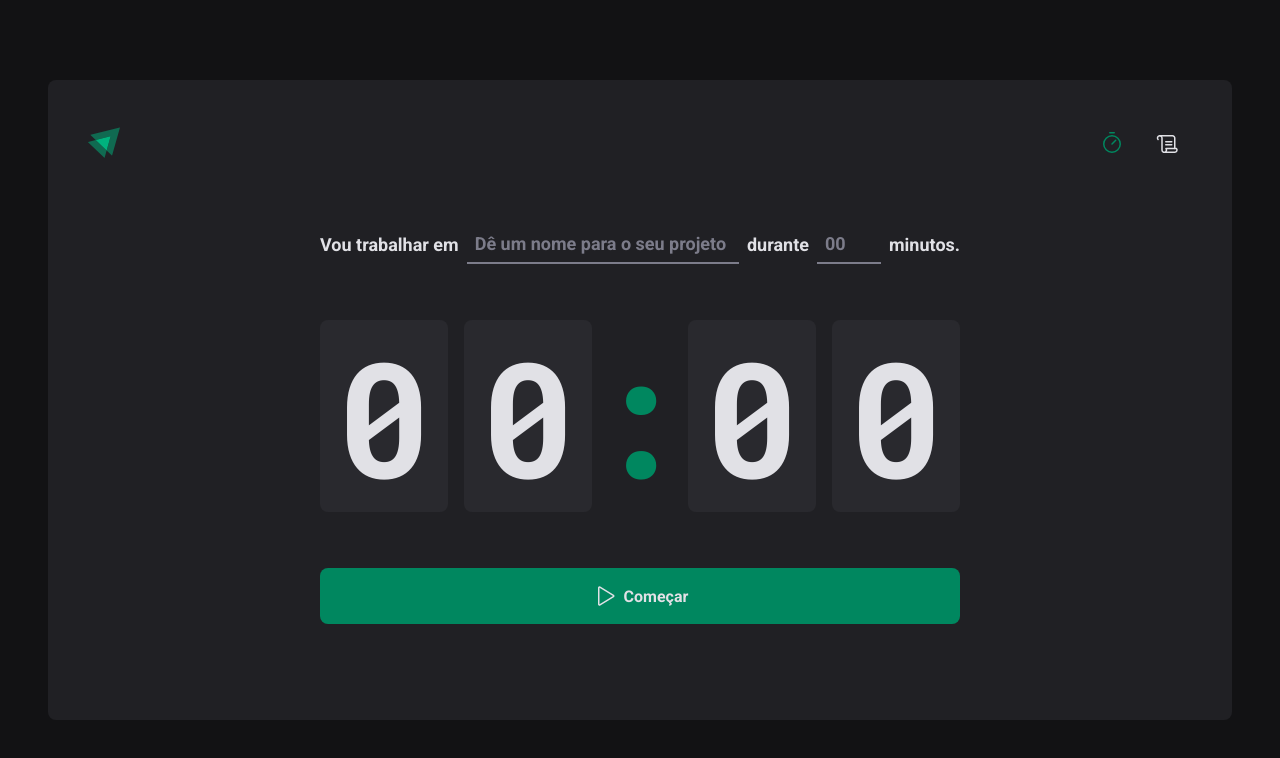
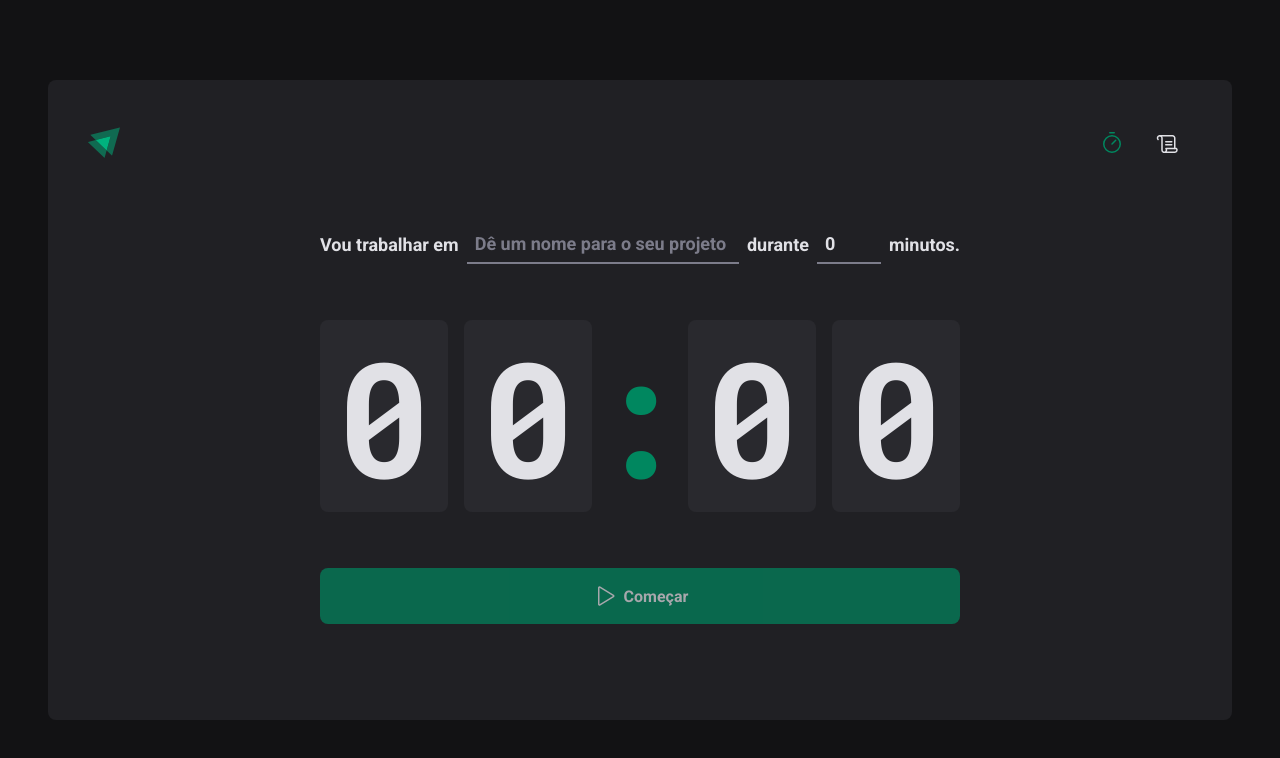
Before and after one commit to vitorsemidio-dev/ignite-timer, a React (Vite) app: page / in a window 1280 px wide. Shown: the top 758 px of the page. Built offline with nearby package versions, Linux system fonts and the light colour scheme.

Commit message:
feat: estado do formulário e validação
adicionado react-hook-form para gerenciamento do estado

adicionado zod para validação do formulário

```diff
--- a/package.json
+++ b/package.json
@@ -11,11 +11,14 @@
     "lint:fix": "eslint --ext .ts,.tsx --fix"
   },
   "dependencies": {
+    "@hookform/resolvers": "^2.9.5",
     "phosphor-react": "^1.4.1",
     "react": "^18.2.0",
     "react-dom": "^18.2.0",
+    "react-hook-form": "^7.33.1",
     "react-router-dom": "^6.3.0",
-    "styled-components": "^5.3.5"
+    "styled-components": "^5.3.5",
+    "zod": "^3.17.3"
   },
   "devDependencies": {
     "@types/react": "^18.0.15",
--- a/src/pages/Home/index.tsx
+++ b/src/pages/Home/index.tsx
@@ -1,4 +1,7 @@
+import { zodResolver } from "@hookform/resolvers/zod";
 import { Play } from "phosphor-react";
+import { useForm } from "react-hook-form";
+import * as zod from "zod";
 
 import {
   CountdownContainer,
@@ -10,16 +13,43 @@
   TaskInput,
 } from "./styles";
 
+const newCycleFormValidationSchema = zod.object({
+  task: zod.string().min(1, "Informe a tarefa"),
+  minutesAmount: zod
+    .number()
+    .min(5, "O ciclo precisa ser de no mínimo 5 minutos.")
+    .max(60, "O ciclo precisa ser de no máximo 60 minutos."),
+});
+
+type NewCycleFormData = zod.infer<typeof newCycleFormValidationSchema>;
+
 export function Home() {
+  const { register, handleSubmit, watch, reset } = useForm<NewCycleFormData>({
+    resolver: zodResolver(newCycleFormValidationSchema),
+    defaultValues: {
+      task: "",
+      minutesAmount: 0,
+    },
+  });
+
+  function handleCreateNewCycle(data: NewCycleFormData) {
+    console.log(data);
+    reset();
+  }
+
+  const task = watch("task");
+  const isSubmitDisable = !task;
+
   return (
     <HomeContainer>
-      <form>
+      <form onSubmit={handleSubmit(handleCreateNewCycle)}>
         <FormContainer>
           <label htmlFor="task">Vou trabalhar em</label>
           <TaskInput
             id="task"
             list="task-suggestions"
             placeholder="Dê um nome para o seu projeto"
+            {...register("task")}
           />
 
           <datalist id="task-suggestions">
@@ -37,6 +67,7 @@
             step={5}
             min={5}
             max={60}
+            {...register("minutesAmount", { valueAsNumber: true })}
           />
 
           <span>minutos.</span>
@@ -50,7 +81,7 @@
           <span>0</span>
         </CountdownContainer>
 
-        <StartCountdownButton type="submit">
+        <StartCountdownButton disabled={isSubmitDisable} type="submit">
           <Play size={24} />
           Começar
         </StartCountdownButton>
```
Also changed, not shown: 1 other file (tests, documents, lock files or other folders).
